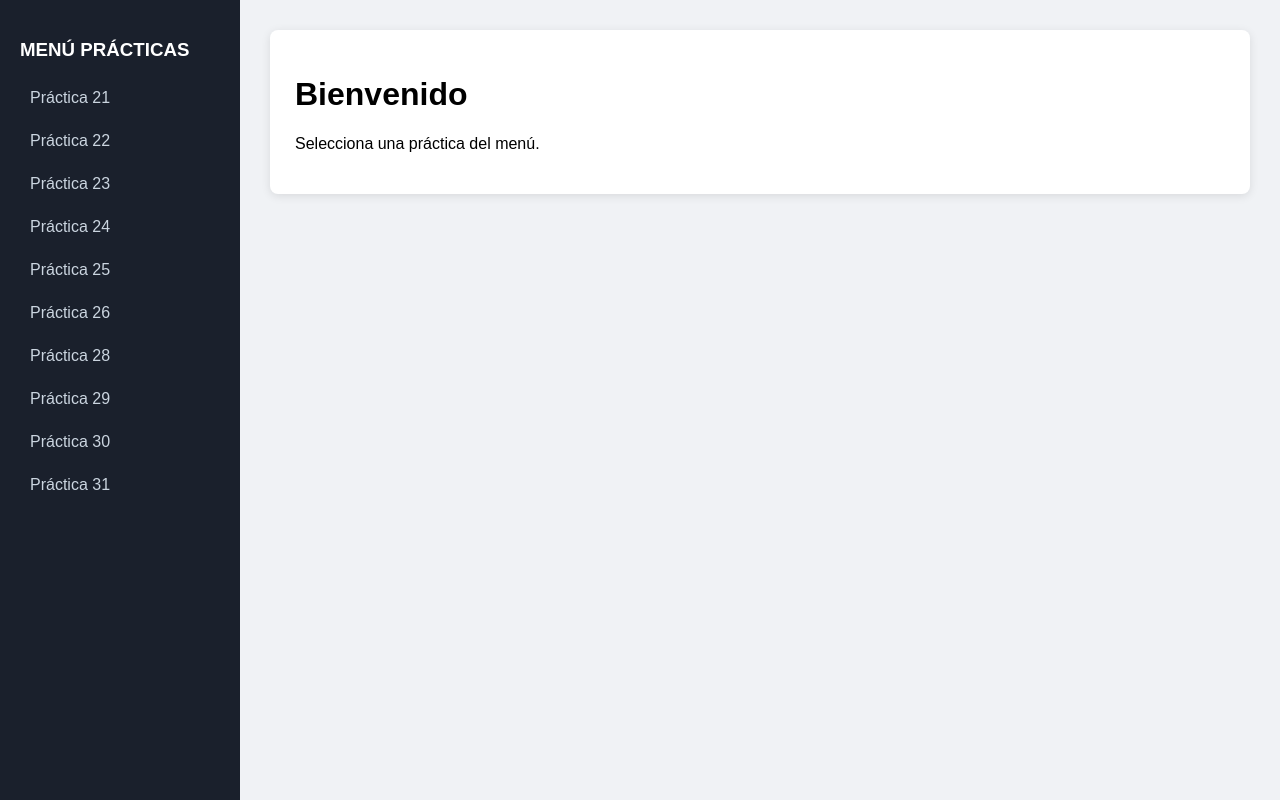
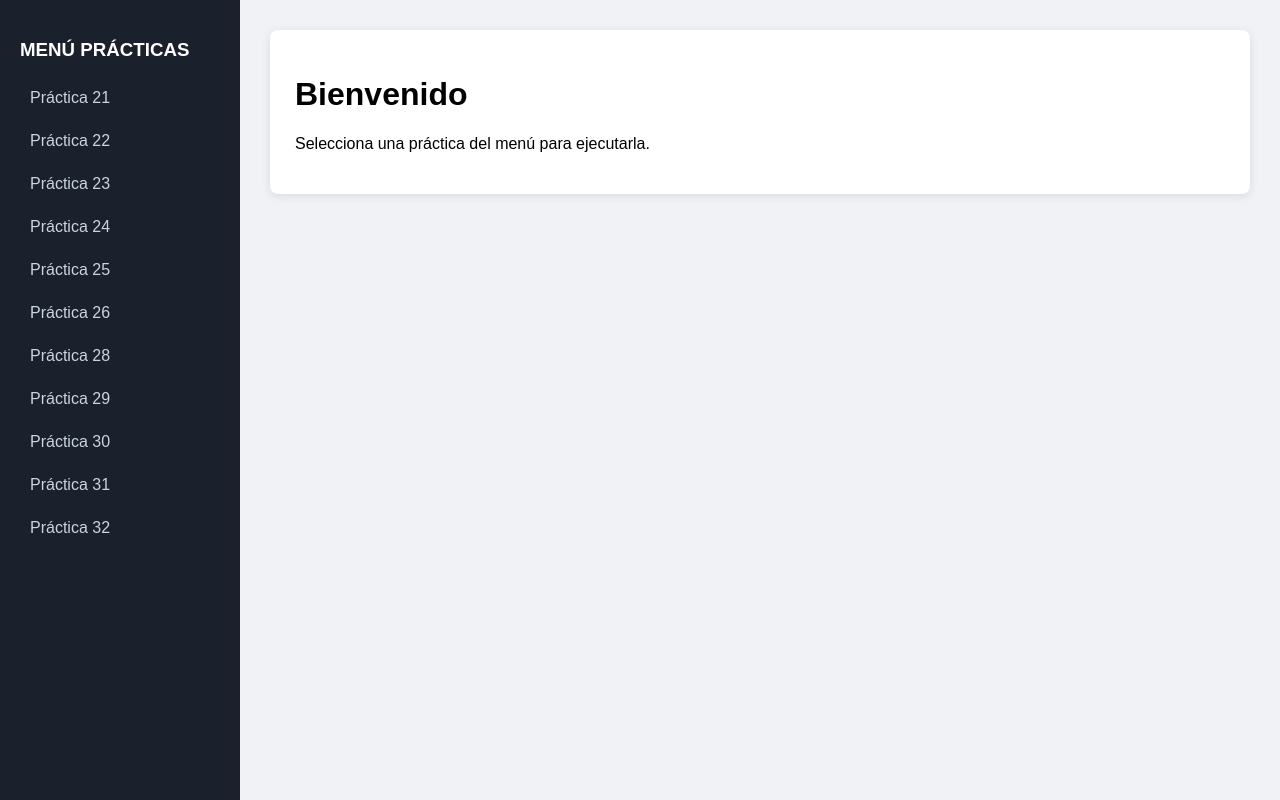
Before and after one commit to Choncito-rq/Desarollo_Web_Muro_Lopez, a PHP site: page /index.php in a window 1280 px wide. Run offline with PHP 8.4, Linux system fonts and the light colour scheme.

Commit message:
Update index.php

```diff
--- a/Page_Works/index.php
+++ b/Page_Works/index.php
@@ -9,7 +9,8 @@
 <nav>
     <h3>MENÚ PRÁCTICAS</h3>
     <?php
-$practicas = [21, 22, 23, 24, 25, 26, 28, 29, 30, 31];
+    // Se añade la 32 al arreglo
+    $practicas = [21, 22, 23, 24, 25, 26, 28, 29, 30, 31, 32];
     foreach ($practicas as $i) {
         $active = (isset($_GET['p']) && $_GET['p'] == $i) ? 'class="active"' : '';
         echo "<a href='?p=$i' $active>Práctica $i</a>";
@@ -20,12 +21,19 @@ foreach ($practicas as $i) {
     <div class="card">
     <?php
     $p = isset($_GET['p']) ? intval($_GET['p']) : 0;
+
     if (in_array($p, $practicas)) {
-    $archivo = "Practicas/p$p.php";
-    if (file_exists($archivo)) { include($archivo); }
-    else { echo "Archivo p$p.php no encontrado."; }
+        // Usamos __DIR__ para que PHP busque la carpeta Practicas
+        // siempre en el mismo nivel donde esté este index.php
+        $archivo = __DIR__ . "/Practicas/p$p.php";
+
+        if (file_exists($archivo)) {
+            include($archivo);
         } else {
-    echo "<h1>Bienvenido</h1><p>Selecciona una práctica del menú.</p>";
+            echo "<div class='res'>Error: El archivo <b>p$p.php</b> no existe en la carpeta <b>Practicas/</b>.</div>";
+        }
+    } else {
+        echo "<h1>Bienvenido</h1><p>Selecciona una práctica del menú para ejecutarla.</p>";
     }
     ?>
     </div>
```
Lines whose indentation alone changed are shown as unchanged.
